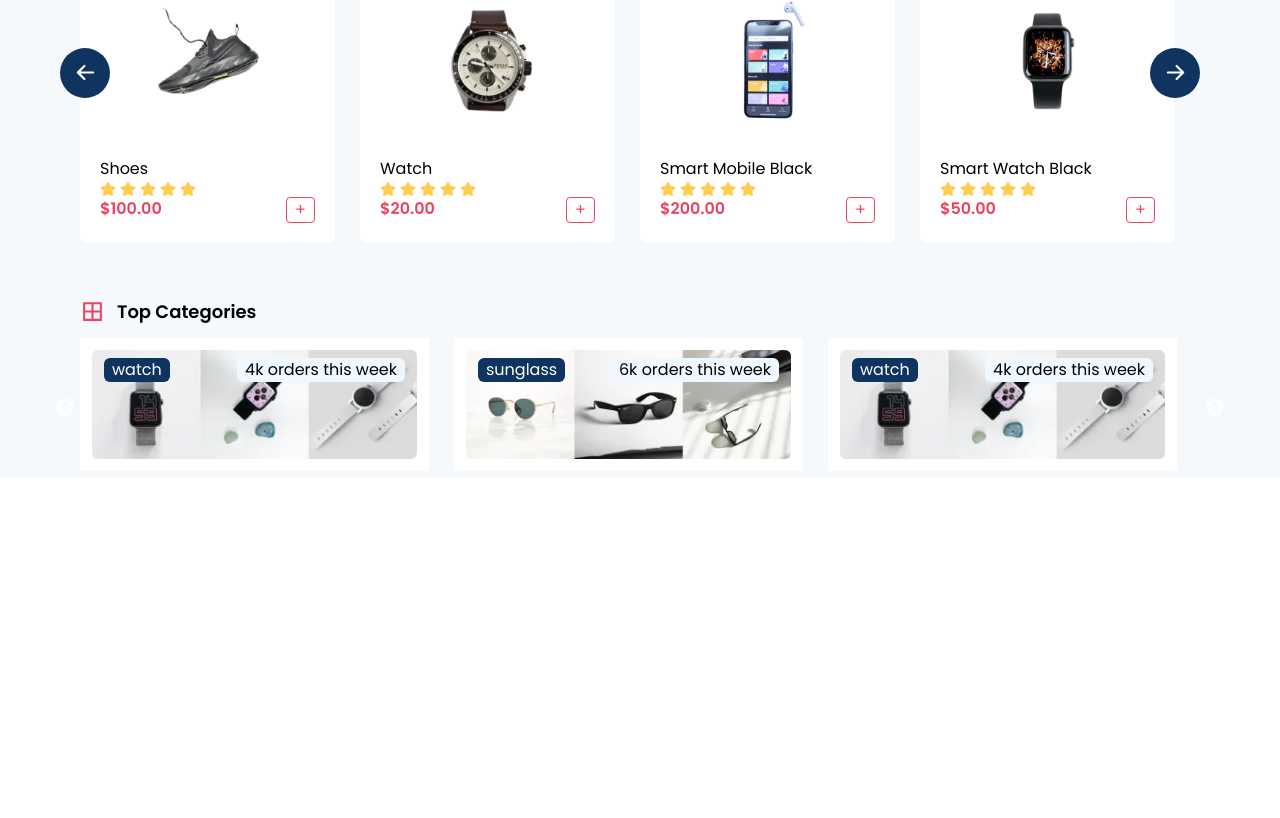
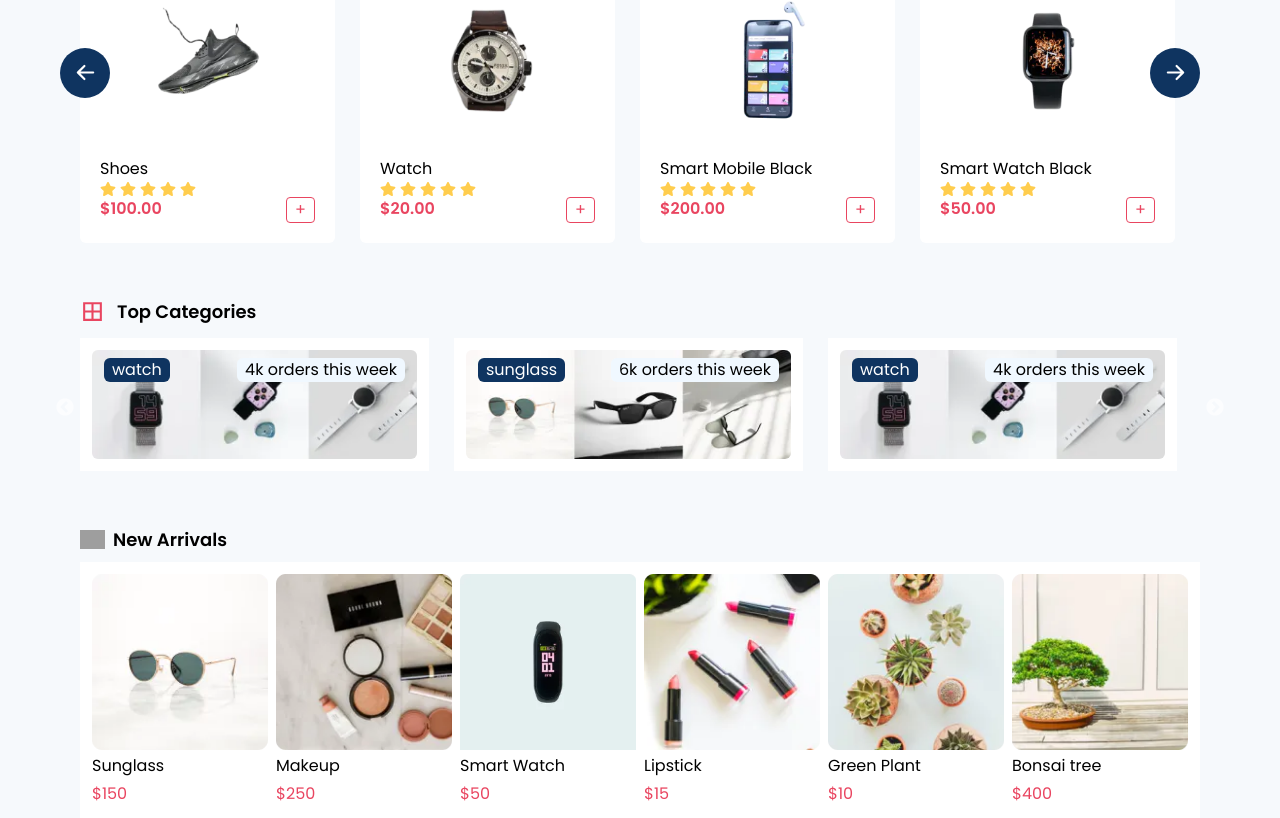
Before and after one commit to rasedul99/eBazar, a Next.js app: page / in a window 1280 px wide. Shown: the part 796-1614 px from the top of the page. Before the commit the page ends 1274 px from the top, so only its background shows below. Built offline with nearby package versions, Linux system fonts and the light colour scheme; grey boxes are pictures that could not be loaded.

Commit message:
New arraival section added in homepage  with dummy data

```diff
--- /dev/null
+++ b/components/Arrival.jsx
@@ -0,0 +1,70 @@
+import Image from "next/image";
+import React from "react";
+import arr1 from "../public/images/arrivals/arrivals1.png";
+import arr2 from "../public/images/arrivals/arrivals2.png";
+import arr3 from "../public/images/arrivals/arrivals3.png";
+import arr4 from "../public/images/arrivals/arrivals4.png";
+import arr5 from "../public/images/arrivals/arrivals5.png";
+import arr6 from "../public/images/arrivals/arrivals6.png";
+
+const Arrival = () => {
+  const ArrivalData = [
+    {
+      cover: arr1,
+      name: "Sunglass",
+      price: "150",
+    },
+    {
+      cover: arr2,
+      name: "Makeup",
+      price: "250",
+    },
+    {
+      cover: arr3,
+      name: "Smart Watch",
+      price: "50",
+    },
+    {
+      cover: arr4,
+      name: "Lipstick",
+      price: "15",
+    },
+    {
+      cover: arr5,
+      name: "Green Plant",
+      price: "10",
+    },
+    {
+      cover: arr6,
+      name: "Bonsai tree",
+      price: "400",
+    },
+  ];
+
+  return (
+    <div className="bg-[#F6F9FC] px-6 md:px-20 pt-10 ">
+      <div className="flex gap-x-2 items-center py-2">
+        <img
+          src="https://img.icons8.com/glyph-neue/64/26e07f/new.png"
+          height={25}
+          width={25}
+        />
+        <p className="font-semibold text-lg">New Arrivals</p>
+      </div>
+
+      <div className="grid grid-cols-2 md:grid-cols-3 lg:grid-cols-6 gap-2  bg-white p-3 ">
+        {ArrivalData.map((arrival) => {
+          return (
+            <div className="flex flex-col gap-y-1">
+              <Image src={arrival.cover} height={200} width={200} />
+              <p>{arrival.name}</p>
+              <p className="text-primary">${arrival.price}</p>
+            </div>
+          );
+        })}
+      </div>
+    </div>
+  );
+};
+
+export default Arrival;
--- a/src/pages/index.js
+++ b/src/pages/index.js
@@ -6,6 +6,7 @@ import Navbar from "../../components/Navbar";
 import Hero from "../../components/Hero";
 import FlashDeals from "../../components/flashDeals/FlashDeals";
 import Categories from "../../components/Categories";
+import Arrival from "../../components/Arrival";
 
 const inter = Inter({ subsets: ["latin"] });
 
@@ -34,6 +35,7 @@ export default function Home() {
       <Hero />
       <FlashDeals />
       <Categories />
+      <Arrival />
     </>
   );
 }
```
